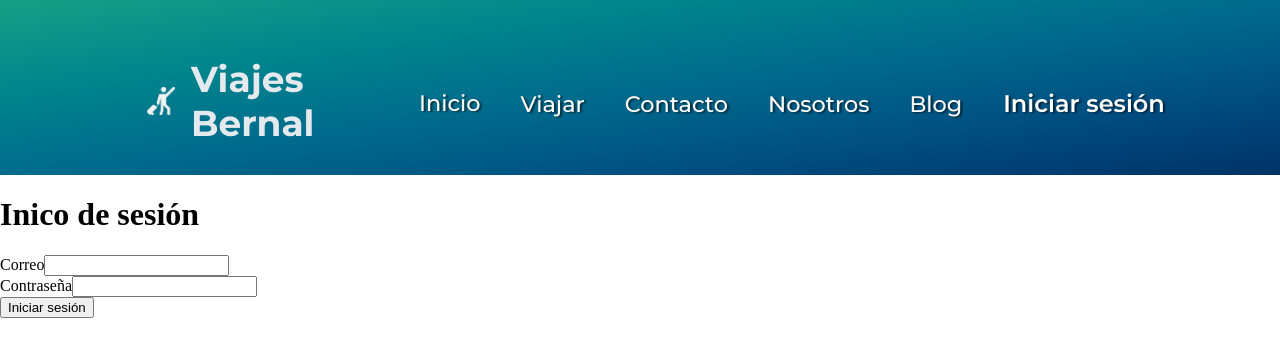
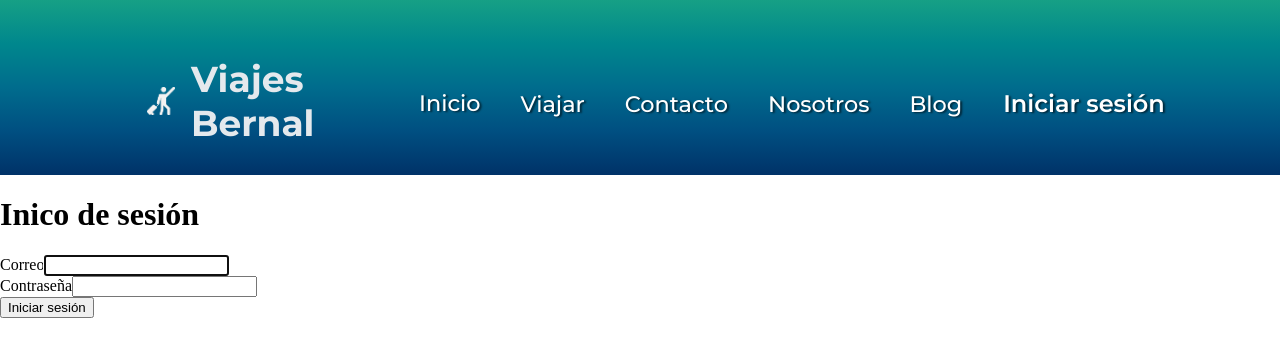
Before and after one commit to diegoOG09/travels, a Vue app: page /login in a window 1280 px wide. Shown: the top 356 px of the page. Built offline with nearby package versions, Linux system fonts and the light colour scheme; no server answers.

Commit message:
firebase auth with vuex

```diff
--- /dev/null
+++ b/src/components/Dashboard.vue
@@ -0,0 +1,39 @@
+<script setup>
+import { useStore } from "vuex";
+import { useRouter } from "vue-router";
+import { computed } from "vue";
+import { auth } from "../services/firebase/index.js"
+
+const store = useStore();
+const router = useRouter();
+
+auth.onAuthStateChanged((user) => {
+  store.dispatch('fetchUser', user)
+});
+
+const user = computed(() => {
+  return store.getters.user;
+});
+
+const signOut = async () => {
+  await store.dispatch('logOut')
+  router.push('/login')
+};
+
+</script>
+
+<template>
+  <div v-if="user.loggedIn">
+    <p>Welcome, {{ user.data.displayName }}</p>
+    <p>You are logged in!</p>
+    <button @click.prevent="signOut">Log Out</button>
+  </div>
+
+  <div v-else class="alert alert-danger" role="alert">
+    You are not logged in!
+  </div>
+</template>
+
+
+<style>
+</style>
--- a/src/components/Header.vue
+++ b/src/components/Header.vue
@@ -1,5 +1,5 @@
 <script>
-import router from '../routes/router'
+
 </script>
 
 <template>
@@ -32,7 +32,7 @@ import router from '../routes/router'
 <style lang="scss" scoped>
 @import "../styles/variables";
 header {
-  background-image: linear-gradient(to left top, #003268, #004f81, #006c8d, #00878d, #16a085);
+  background-image: linear-gradient(to top, #003268, #004f81, #006c8d, #00878d, #16a085);
   // backdrop-filter: blur(5px);
   nav {
     display: flex;
--- a/src/components/Login.vue
+++ b/src/components/Login.vue
@@ -17,32 +17,47 @@ const Login = async () => {
       password: password.value
     })
     router.push('/')
+    }
+    catch (err) {
+      error.value = err.message
+      console.log(err.value)
+    }
+    return { Login, email, password, error }
   }
-  catch(err) {
-    error.value = err.message
-  }
-  return { Login, email, password, error }
-}
 </script>
 
 <template>
   <h1>Inico de sesión</h1>
-  <form @submit.prevent="Login">
+  <div v-if="error">
+    {{ error }}
+  </div>
+  <form action="#" v-on:submit.prevent="Login">
     <div class="form-group_email">
       <label for="email">Correo</label>
-      <input id="form-email_field" name="email" type="email" required v-model="email">
+      <input
+        id="form-email_field"
+        name="email"
+        type="email"
+        required
+        autofocus
+        v-model="email"
+      />
     </div>
     <div class="form-group_password">
       <label for="password">Contraseña</label>
-      <input id="form-password_field" name="password" type="password" required v-model="password">
+      <input
+        id="form-password_field"
+        name="password"
+        type="password"
+        required
+        v-model="password"
+      />
     </div>
     <div class="form-group_button">
-      <button type="submit">Iniciar sesión</button>
+      <button @click="Login" type="submit">Iniciar sesión</button>
     </div>
   </form>
-  <RouterView />
 </template>
 
 <style>
-
 </style>
--- a/src/components/Main.vue
+++ b/src/components/Main.vue
@@ -21,7 +21,7 @@
 main {
   padding-bottom: 10rem;
   padding-top: 3rem;
-  background-image: linear-gradient(to right bottom, #003268, #004f81, #006c8d, #00878d, #16a085);
+  background-image: linear-gradient(to bottom, #003268, #004f81, #006c8d, #00878d, #16a085);
   .main_text {
     line-height: 5.5rem;
     margin-bottom: 3rem;
--- a/src/main.js
+++ b/src/main.js
@@ -3,7 +3,9 @@ import './style.css'
 import App from './App.vue'
 import { createPinia } from 'pinia'
 import router from './routes/router'
+import store from './store/store'
 
 const app = createApp(App)
 app.use(router)
+app.use(store)
 app.mount('#app')
--- a/src/routes/router.js
+++ b/src/routes/router.js
@@ -1,6 +1,7 @@
 import { createRouter, createWebHistory } from 'vue-router'
 import Login from '../components/Login.vue'
 import Home from '../components/Home.vue'
+import Dashboard from '../components/Dashboard.vue'
 
 const router = createRouter({
   history: createWebHistory(import.meta.env.BASE_URL),
@@ -14,7 +15,12 @@ const router = createRouter({
       path: '/login',
       name: 'login',
       component: Login
-    }
+    },
+    {
+      path: '/dashboard',
+      name: 'dashboard',
+      component: Dashboard
+    },
   ]
 })
 
--- a/src/store/store.js
+++ b/src/store/store.js
@@ -1,5 +1,6 @@
 import { createUserWithEmailAndPassword, signInWithEmailAndPassword, signOut } from 'firebase/auth'
 import { createStore } from 'vuex'
+import { auth } from '../services/firebase/index.js'
 
 const store = createStore({
   state: {
@@ -22,11 +23,11 @@ const store = createStore({
     }
   },
   actions: {
-    async register(context, { email, password, name}) {
+    async register(context, { email, password, name }) {
       const response = await createUserWithEmailAndPassword(auth, email, password)
       if (response) {
         context.commit('SET_USER', response.user)
-        response.user.updateProfile({displayName: name})
+        response.user.updateProfile({ displayName: name })
       }
       else {
         throw new Error('Unable to register user')
@@ -39,6 +40,7 @@ const store = createStore({
         context.commit('SET_USER', response.user)
       }
       else {
+        console.log('Failed')
         throw new Error('login failed')
       }
     },
```
